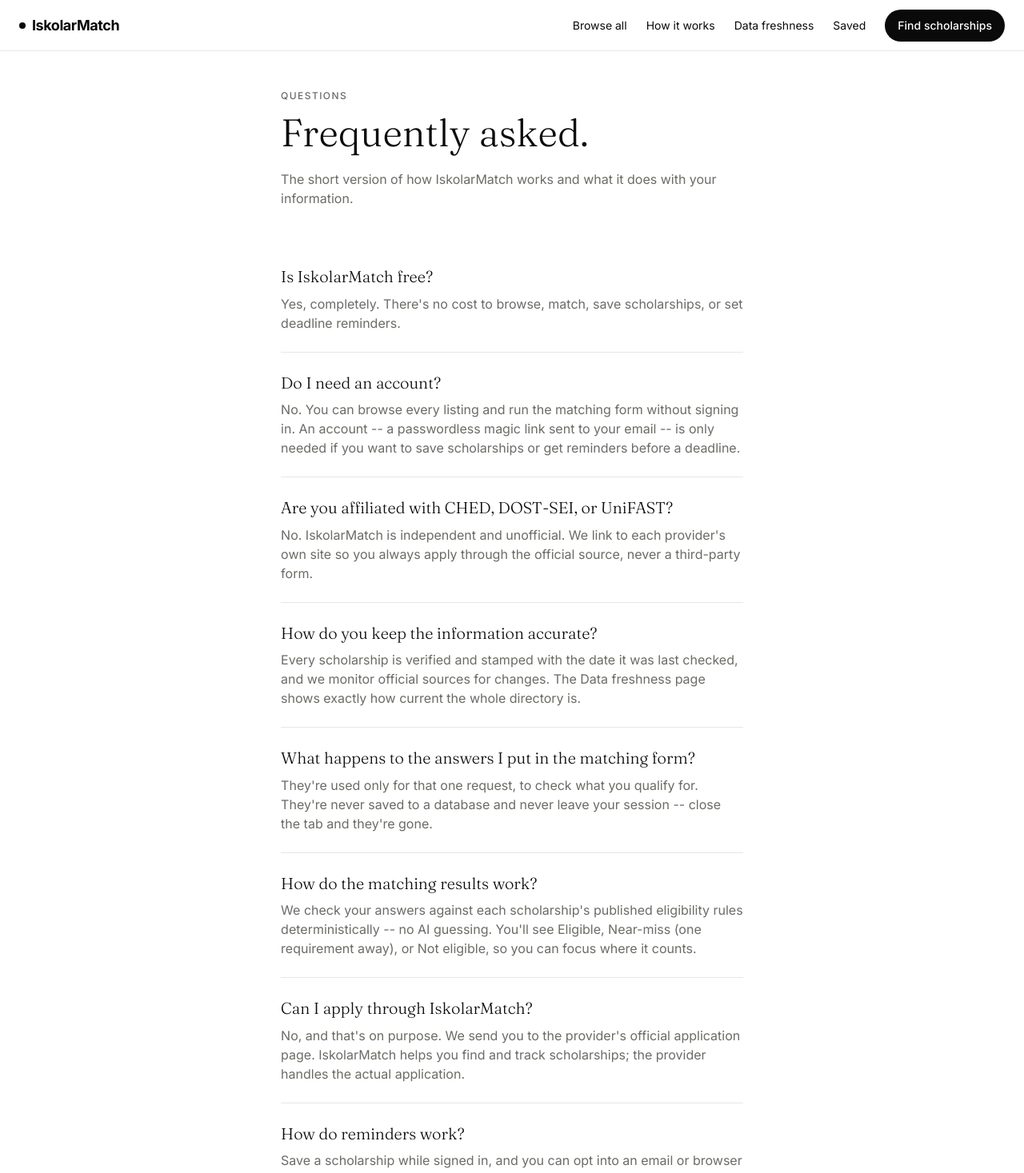
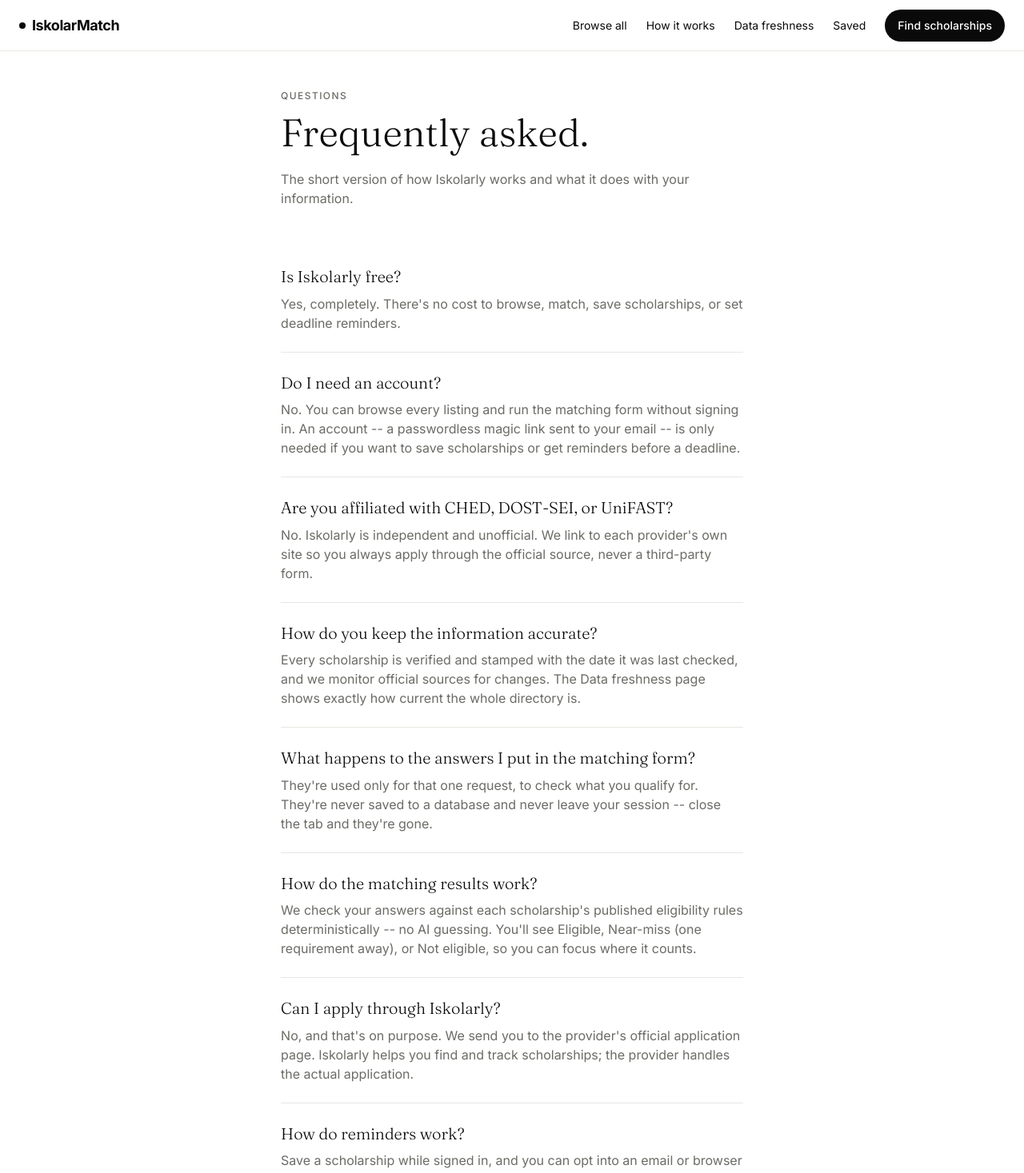
Before and after one commit to xyrille1/iskolarmatch, a Next.js app: page /faq in a window 1280 px wide. Shown: the top 1467 px of the page at 80% size. Built offline with nearby package versions, Linux system fonts and the light colour scheme; no server answers.

Commit message:
chore: rebrand IskolarMatch to Iskolarly (admin, auth, contact, faq, root layout)

```diff
--- a/app/admin/page.tsx
+++ b/app/admin/page.tsx
@@ -7,7 +7,7 @@
 import { markVerified } from "@/lib/actions/admin";
 import { verifiedEyebrowLabel } from "@/lib/trust/verified-eyebrow";
 
-export const metadata: Metadata = { title: "Admin — IskolarMatch" };
+export const metadata: Metadata = { title: "Admin — Iskolarly" };
 export const dynamic = "force-dynamic";
 
 export default async function AdminDashboardPage() {
--- a/app/auth/page.tsx
+++ b/app/auth/page.tsx
@@ -3,7 +3,7 @@
 import { SiteHeader } from "@/components/layout/site-header";
 import { SiteFooter } from "@/components/layout/site-footer";
 
-export const metadata: Metadata = { title: "Sign in — IskolarMatch" };
+export const metadata: Metadata = { title: "Sign in — Iskolarly" };
 
 interface PageProps {
   searchParams: Promise<{ next?: string }>;
--- a/app/contact/page.tsx
+++ b/app/contact/page.tsx
@@ -3,7 +3,7 @@
 import { SiteHeader } from "@/components/layout/site-header";
 import { SiteFooter } from "@/components/layout/site-footer";
 
-export const metadata: Metadata = { title: "Contact — IskolarMatch" };
+export const metadata: Metadata = { title: "Contact — Iskolarly" };
 
 export default function ContactPage() {
   return (
@@ -16,7 +16,7 @@
             Get help, or help us.
           </h1>
           <p className="reveal reveal-delay-1 mt-4 text-muted">
-            IskolarMatch is kept accurate by real people. Here&apos;s the fastest way to reach the right one, depending
+            Iskolarly is kept accurate by real people. Here&apos;s the fastest way to reach the right one, depending
             on what you need.
           </p>
 
@@ -63,7 +63,7 @@
           </div>
 
           <p className="mt-12 border-t border-line pt-8 text-sm text-muted">
-            IskolarMatch is an independent, student-built project. We&apos;re not a call center -- but every report and
+            Iskolarly is an independent, student-built project. We&apos;re not a call center -- but every report and
             question is read, and it&apos;s how the directory stays trustworthy.
           </p>
         </div>
--- a/app/faq/page.tsx
+++ b/app/faq/page.tsx
@@ -4,11 +4,11 @@
 import { SiteFooter } from "@/components/layout/site-footer";
 import { PillLink } from "@/components/ui/pill";
 
-export const metadata: Metadata = { title: "FAQ — IskolarMatch" };
+export const metadata: Metadata = { title: "FAQ — Iskolarly" };
 
 const FAQS = [
   {
-    q: "Is IskolarMatch free?",
+    q: "Is Iskolarly free?",
     a: "Yes, completely. There's no cost to browse, match, save scholarships, or set deadline reminders.",
   },
   {
@@ -17,7 +17,7 @@
   },
   {
     q: "Are you affiliated with CHED, DOST-SEI, or UniFAST?",
-    a: "No. IskolarMatch is independent and unofficial. We link to each provider's own site so you always apply through the official source, never a third-party form.",
+    a: "No. Iskolarly is independent and unofficial. We link to each provider's own site so you always apply through the official source, never a third-party form.",
   },
   {
     q: "How do you keep the information accurate?",
@@ -32,8 +32,8 @@
     a: "We check your answers against each scholarship's published eligibility rules deterministically -- no AI guessing. You'll see Eligible, Near-miss (one requirement away), or Not eligible, so you can focus where it counts.",
   },
   {
-    q: "Can I apply through IskolarMatch?",
-    a: "No, and that's on purpose. We send you to the provider's official application page. IskolarMatch helps you find and track scholarships; the provider handles the actual application.",
+    q: "Can I apply through Iskolarly?",
+    a: "No, and that's on purpose. We send you to the provider's official application page. Iskolarly helps you find and track scholarships; the provider handles the actual application.",
   },
   {
     q: "How do reminders work?",
@@ -56,7 +56,7 @@
             Frequently asked.
           </h1>
           <p className="reveal reveal-delay-1 mt-4 text-muted">
-            The short version of how IskolarMatch works and what it does with your information.
+            The short version of how Iskolarly works and what it does with your information.
           </p>
 
           <dl className="mt-12 flex flex-col divide-y divide-line">
--- a/app/layout.tsx
+++ b/app/layout.tsx
@@ -17,13 +17,13 @@
 });
 
 const description =
-  "IskolarMatch matches Filipino students to CHED, DOST-SEI, and local scholarships they actually qualify for, then tracks the deadlines.";
+  "Iskolarly matches Filipino students to CHED, DOST-SEI, and local scholarships they actually qualify for, then tracks the deadlines.";
 
 export const metadata: Metadata = {
   metadataBase: new URL(siteUrl()),
-  title: "IskolarMatch — Find scholarships you actually qualify for",
+  title: "Iskolarly — Find scholarships you actually qualify for",
   description,
-  applicationName: "IskolarMatch",
+  applicationName: "Iskolarly",
   keywords: [
     "scholarships",
     "Philippines",
@@ -34,23 +34,23 @@
     "financial aid",
     "college scholarships",
   ],
-  authors: [{ name: "IskolarMatch" }],
+  authors: [{ name: "Iskolarly" }],
   alternates: { canonical: "/" },
   robots: { index: true, follow: true },
   openGraph: {
     type: "website",
-    siteName: "IskolarMatch",
-    title: "IskolarMatch — Find scholarships you actually qualify for",
+    siteName: "Iskolarly",
+    title: "Iskolarly — Find scholarships you actually qualify for",
     description,
     url: siteUrl(),
     locale: "en_PH",
   },
   twitter: {
     card: "summary_large_image",
-    title: "IskolarMatch — Find scholarships you actually qualify for",
+    title: "Iskolarly — Find scholarships you actually qualify for",
     description,
   },
-  appleWebApp: { capable: true, title: "IskolarMatch", statusBarStyle: "default" },
+  appleWebApp: { capable: true, title: "Iskolarly", statusBarStyle: "default" },
 };
 
 // Matches app/manifest.ts's theme_color -- browser-chrome and installed-PWA
```
